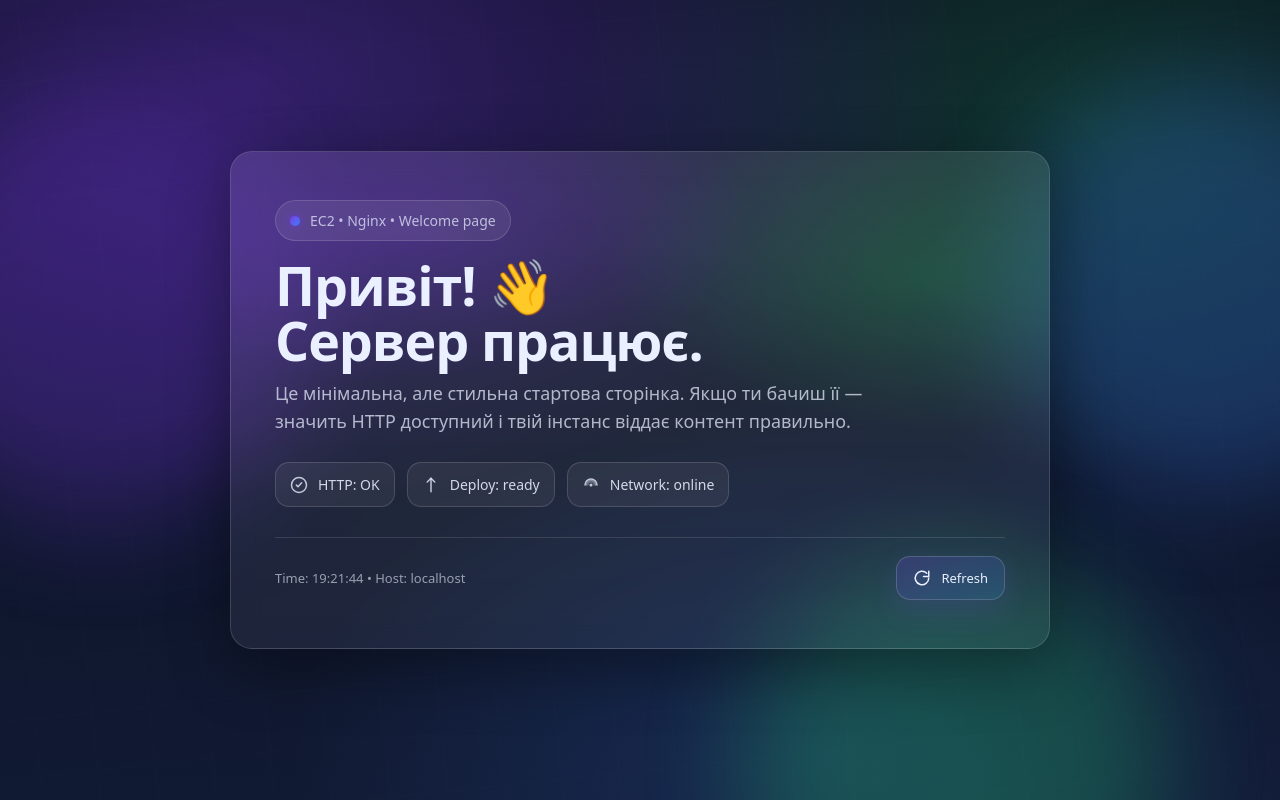
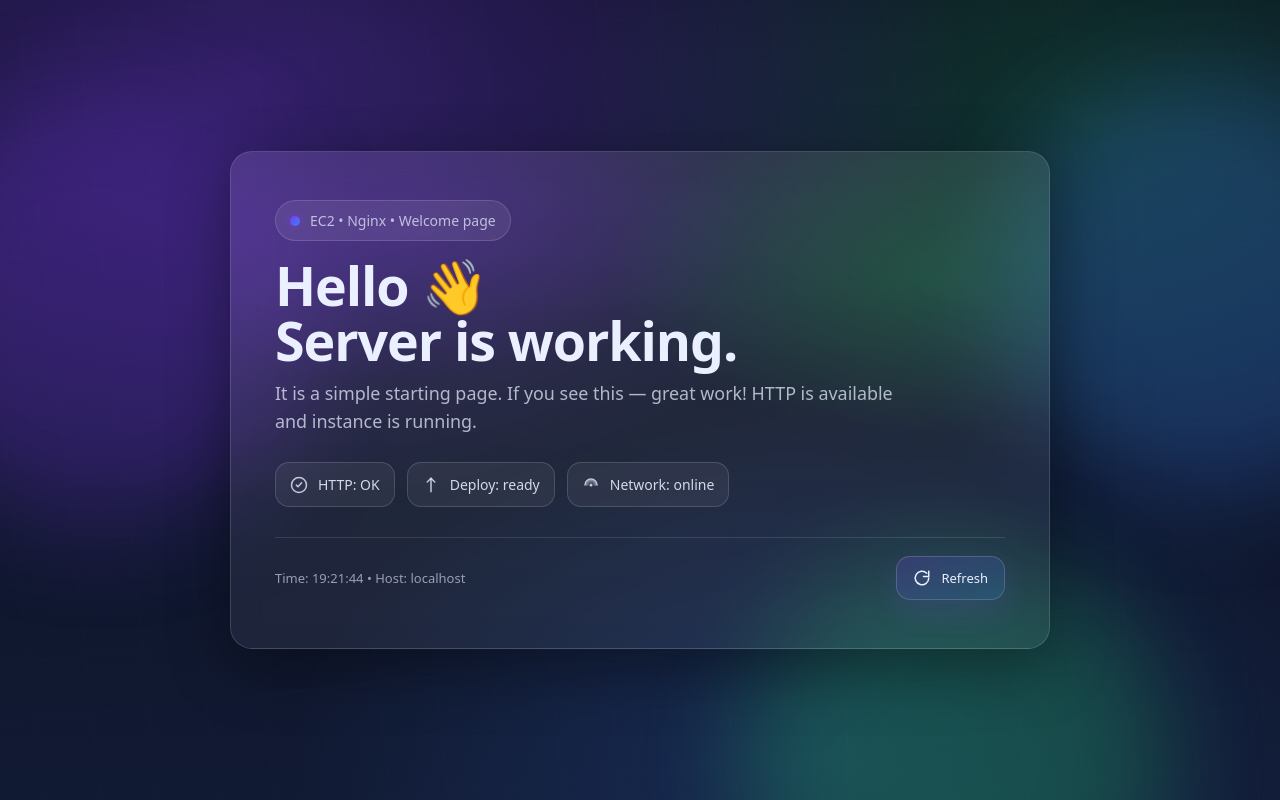
Before and after one commit to MikeMin32/EC2-instance, a plain HTML site: page index.html in a window 1280 px wide. Drawn offline with Linux system fonts and the light colour scheme.

Commit message:
Update index.html

```diff
--- a/index.html
+++ b/index.html
@@ -216,10 +216,10 @@
           <span>EC2 • Nginx • Welcome page</span>
         </div>
 
-        <h1>Привіт! 👋<br/>Сервер працює.</h1>
+        <h1>Hello 👋<br/>Server is working.</h1>
         <p class="subtitle">
-          Це мінімальна, але стильна стартова сторінка. Якщо ти бачиш її — значить
-          HTTP доступний і твій інстанс віддає контент правильно.
+          It is a simple starting page. If you see this — great work!
+          HTTP is available and instance is running.
         </p>
 
         <div class="row" aria-label="status pills">
```
